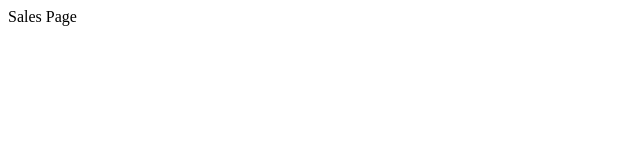
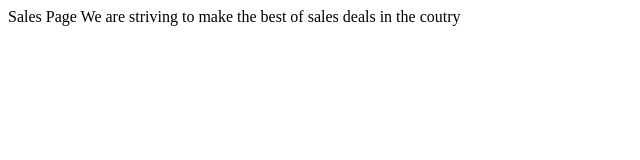
Before and after one commit to navinkumarg/doctor-website, a plain HTML site: page sales.html in a window 1280 px wide. Shown: the whole page, without its empty margins (0-640 px from the left). Drawn offline with Linux system fonts and the light colour scheme.

Commit message:
sales page -> Description

```diff
--- a/sales.html
+++ b/sales.html
@@ -5,5 +5,7 @@
 </head>
 <body>
 	Sales Page
+
+	We are striving to make the best of sales deals in the coutry
 </body>
 </html>
```
